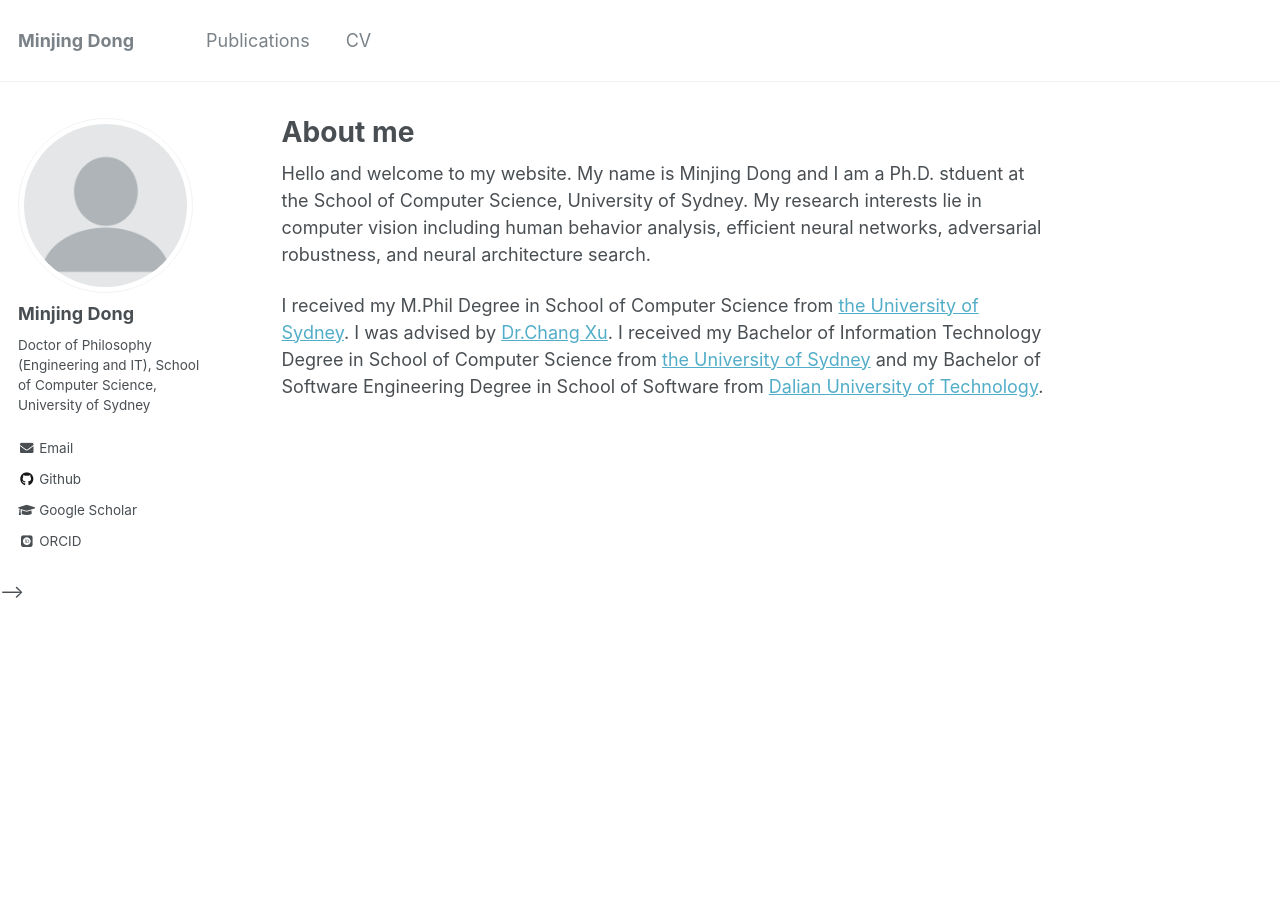
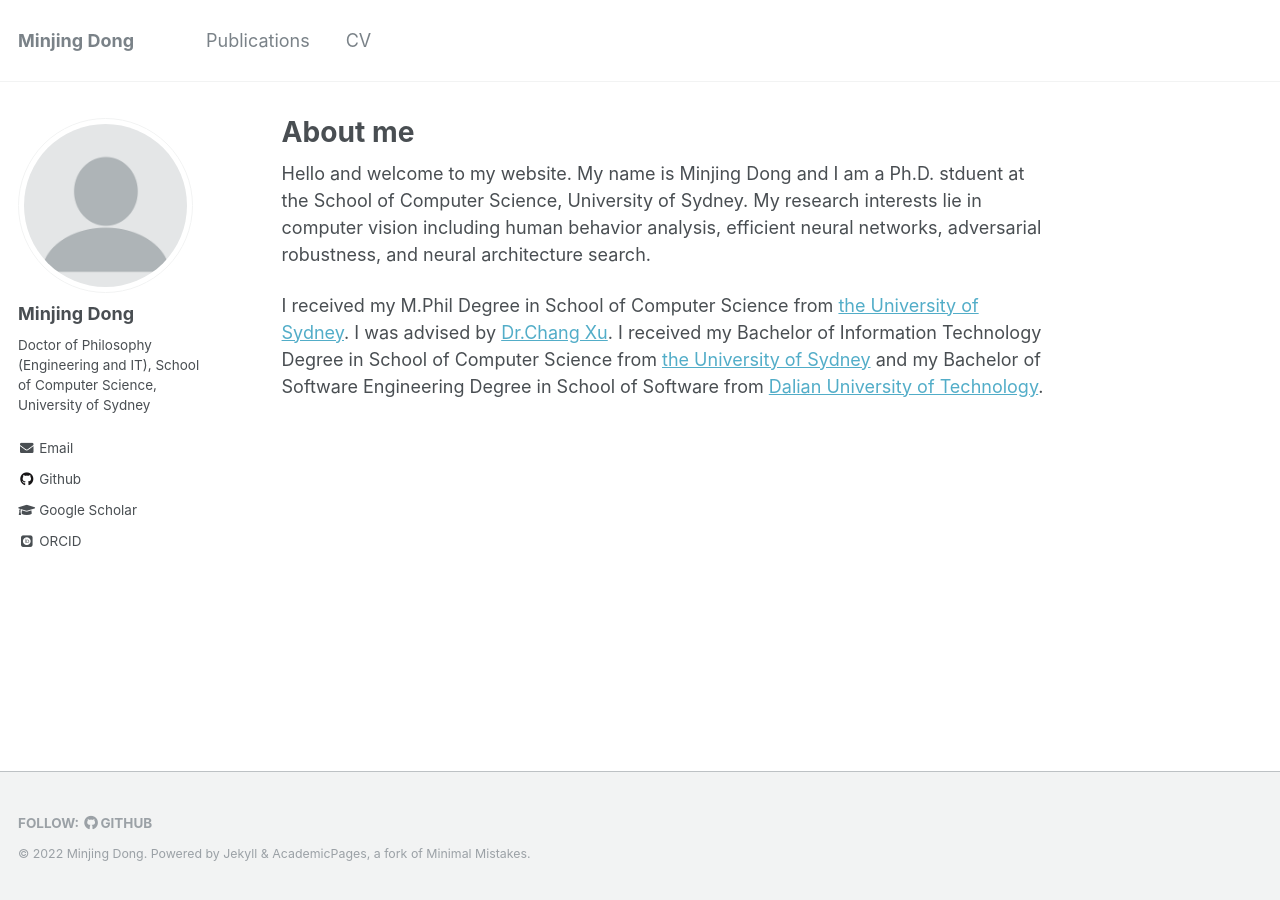
Before and after one commit to UniSerj/uniserj.github.io, a Jekyll site: the page built from _pages/about.md, in a window 1280 px wide. Built offline with Jekyll 4.4.1, drawn with Linux system fonts in a browser that asks for light colours; some web fonts are replaced.

Commit message:
Remove Feed link in the footer

```diff
--- a/_includes/footer.html
+++ b/_includes/footer.html
@@ -17,7 +17,7 @@
     {% if site.author.bitbucket %}
       <li><a href="http://bitbucket.org/{{ site.author.bitbucket }}"><i class="fab fa-bitbucket" aria-hidden="true"></i> Bitbucket</a></li>
     {% endif %}
-    <li><a href="{% if site.atom_feed.path %}{{ site.atom_feed.path }}{% else %}{{ base_path }}/feed.xml{% endif %}"><i class="fa fa-fw fa-rss-square" aria-hidden="true"></i> {{ site.data.ui-text[site.locale].feed_label | default: "Feed" }}</a></li>
+<!--    <li><a href="{% if site.atom_feed.path %}{{ site.atom_feed.path }}{% else %}{{ base_path }}/feed.xml{% endif %}"><i class="fa fa-fw fa-rss-square" aria-hidden="true"></i> {{ site.data.ui-text[site.locale].feed_label | default: "Feed" }}</a></li>-->
   </ul>
 </div>
 
--- a/_layouts/default.html
+++ b/_layouts/default.html
@@ -18,12 +18,12 @@ layout: compress
 
     {{ content }}
 
-<!--    <div class="page__footer">-->
-<!--      <footer>-->
-<!--        {% include footer/custom.html %}-->
-<!--        {% include footer.html %}-->
-<!--      </footer>-->
-<!--    </div>-->
+    <div class="page__footer">
+      <footer>
+        {% include footer/custom.html %}
+        {% include footer.html %}
+      </footer>
+    </div>
 
     {% include scripts.html %}
 
```
